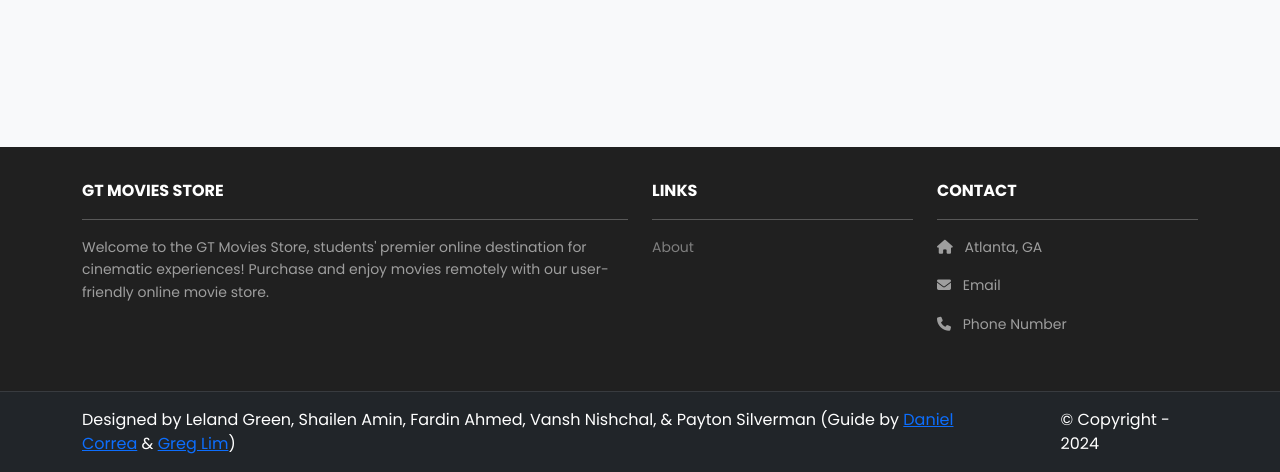
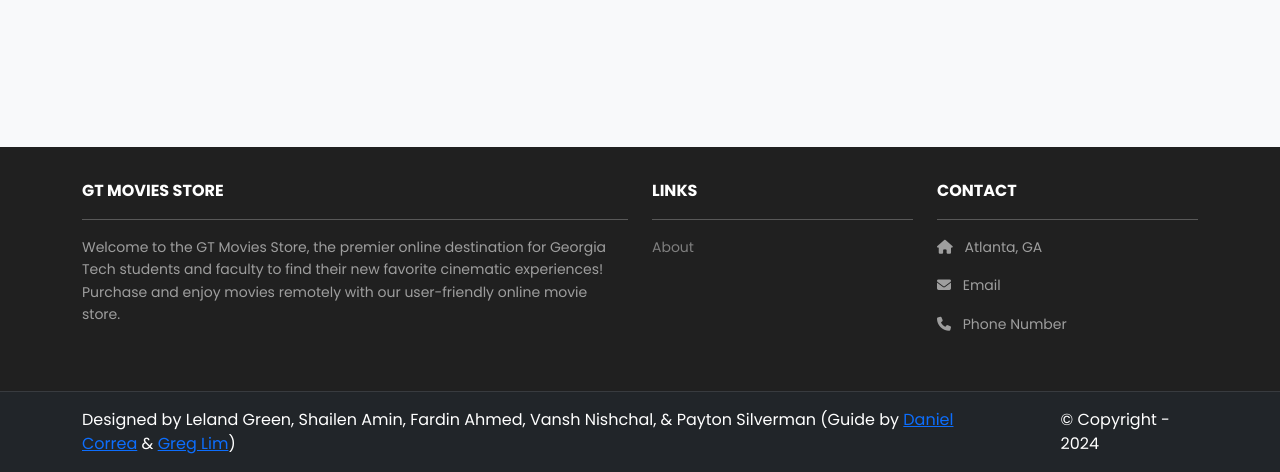
Before and after one commit to shailenamin/GTMoviesStore, a Django app: page /accounts/orders/ in a window 1280 px wide. Shown: the part 328-800 px from the top of the page. Run offline with Django 5.2, Linux system fonts and the light colour scheme; a user stored in the database is signed in; data comes from the database, SQL or seed files in the repository; some libraries are stand-ins or nearby versions.

Commit message:
Update base.html
Edited footer text

```diff
--- a/GTMoviesStore/templates/base.html
+++ b/GTMoviesStore/templates/base.html
@@ -54,8 +54,8 @@
           <div class="col-md-6 col-lg-6 col-xl-6 mx-auto mb-4">
             <b>GT MOVIES STORE</b>
             <hr />
-            <p>Welcome to the GT Movies Store, students' premier online destination for cinematic
-              experiences! Purchase and enjoy movies remotely with our user-friendly
+            <p>Welcome to the GT Movies Store, the premier online destination for Georgia Tech students and faculty
+              to find their new favorite cinematic experiences! Purchase and enjoy movies remotely with our user-friendly
               online movie store.</p>
           </div>
           <div class="col-md-3 col-lg-3 col-xl-3 mx-auto mb-4">
```
